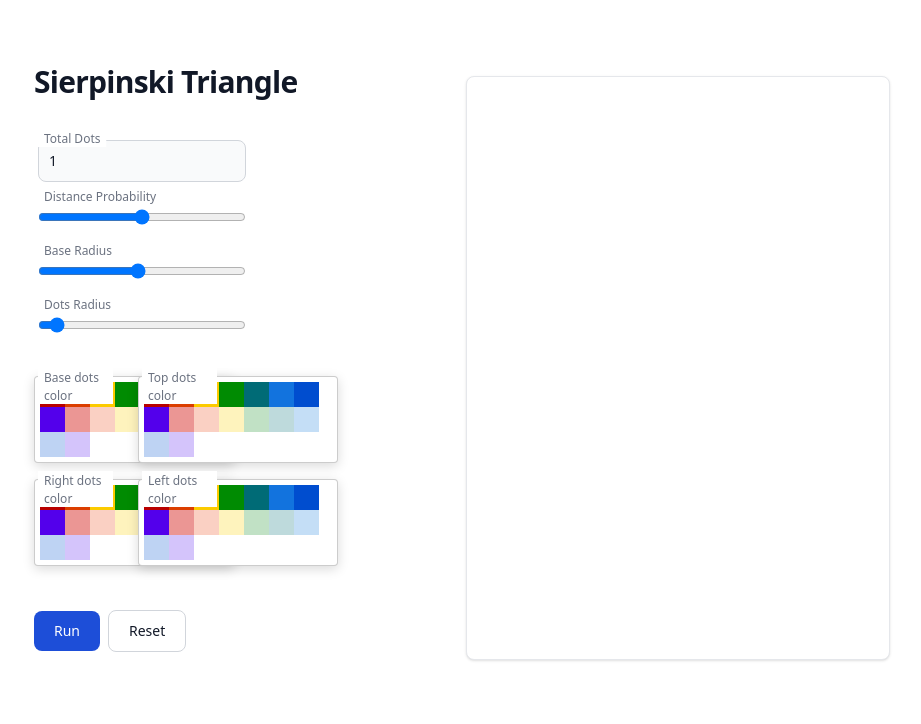
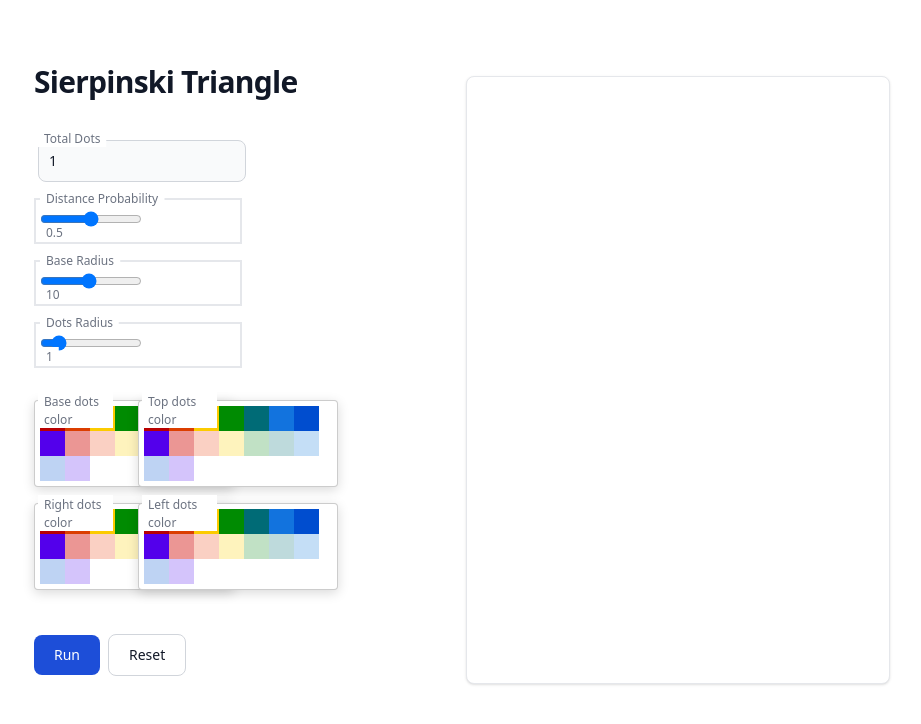
Before and after one commit to ymchandra/sierpinski-triangle, a Next.js app: page / in a window 1280 px wide. Shown: the top 724 px of the page, without its empty margins (30-951 px from the left). Built offline with nearby package versions, Linux system fonts and the light colour scheme.

Commit message:
added current value of props to ui

```diff
--- a/components/properties.tsx
+++ b/components/properties.tsx
@@ -22,7 +22,7 @@ const Properties = ({model, onChange, children}: & Props) => {
                            onChange({...model, dots: parseInt(e.target.value)})
                        }}/>
             </div>
-            <div className={"relative mt-4"}>
+            <div className={"relative mt-4 border-2 w-1/2"}>
                 <label htmlFor="distance" className={"helperLabel"}>Distance Probability</label>
                 <input id="distance" placeholder="Distance Probability"
                        type={"range"}
@@ -33,8 +33,9 @@ const Properties = ({model, onChange, children}: & Props) => {
                        onChange={(e) => {
                            onChange({...model, distance: parseFloat(e.target.value)})
                        }}/>
+                <label className={"valueLabel"}>{model.distance}</label>
             </div>
-            <div className={"relative mt-4"}>
+            <div className={"relative mt-4 border-2 w-1/2"}>
                 <label htmlFor="base_radius" className={"helperLabel"}>Base Radius</label>
                 <input id="base_radius" placeholder="Base Radius"
                        type={"range"}
@@ -45,8 +46,9 @@ const Properties = ({model, onChange, children}: & Props) => {
                        onChange={(e) => {
                            onChange(updateOptions(model, "baseRadius", parseInt(e.target.value)))
                        }}/>
+                <label className={"valueLabel"}>{model.options.baseRadius}</label>
             </div>
-            <div className={"relative mt-4"}>
+            <div className={"relative mt-4 border-2 w-1/2"}>
                 <label htmlFor="dots_radius" className={"helperLabel"}>Dots Radius</label>
                 <input id="dots_radius" placeholder="Dots Radius"
                        type={"range"}
@@ -57,6 +59,7 @@ const Properties = ({model, onChange, children}: & Props) => {
                        onChange={(e) => {
                            onChange(updateOptions(model, "dotsRadius", parseInt(e.target.value)))
                        }}/>
+                <label className={"valueLabel"}>{model.options.dotsRadius}</label>
             </div>
             <div className={"grid grid-cols-2 w-1/2 mt-4"}>
                 <div className={"relative mt-4"}>
--- a/components/striangle.tsx
+++ b/components/striangle.tsx
@@ -25,11 +25,7 @@ const INITIAL_POINTS = {
 
 const STriangle = ({show, dots, distance, options}: Params) => {
     const {baseRadius, baseDotsColor, topDotsColor, rightDotsColor, leftDotsColor, dotsRadius} = options;
-    const newPoints = [
-        <circle key={1} cx={`${INITIAL_POINTS.x1}%`} cy={`${INITIAL_POINTS.y1}%`} r={baseRadius} fill={baseDotsColor}/>,
-        <circle key={2} cx={`${INITIAL_POINTS.x2}%`} cy={`${INITIAL_POINTS.y2}%`} r={baseRadius} fill={baseDotsColor}/>,
-        <circle key={3} cx={`${INITIAL_POINTS.x3}%`} cy={`${INITIAL_POINTS.y3}%`} r={baseRadius} fill={baseDotsColor}/>,
-    ];
+    const newPoints = [];
     const randomPointOptions: RandomPointProps = {
         basePoints: INITIAL_POINTS,
         x: random(SVG_WIDTH),
@@ -50,6 +46,9 @@ const STriangle = ({show, dots, distance, options}: Params) => {
     }
     return show ? (
         <svg height={`${SVG_HEIGHT}%`} width={`${SVG_WIDTH}%`}>
+            <circle key={1} cx={`${INITIAL_POINTS.x1}%`} cy={`${INITIAL_POINTS.y1}%`} r={baseRadius} fill={baseDotsColor}/>,
+            <circle key={2} cx={`${INITIAL_POINTS.x2}%`} cy={`${INITIAL_POINTS.y2}%`} r={baseRadius} fill={baseDotsColor}/>,
+            <circle key={3} cx={`${INITIAL_POINTS.x3}%`} cy={`${INITIAL_POINTS.y3}%`} r={baseRadius} fill={baseDotsColor}/>,
             {newPoints}
         </svg>
     ) : <></>;
--- a/styles/globals.css
+++ b/styles/globals.css
@@ -24,3 +24,7 @@ input {
 .helperLabel {
   @apply absolute text-base text-gray-500 dark:text-gray-400 duration-300 transform -translate-y-4 scale-75 top-0.5 z-10 origin-[0] bg-white dark:bg-gray-900 px-2 peer-focus:px-2 peer-focus:text-blue-600 peer-focus:dark:text-blue-500 peer-placeholder-shown:scale-100 peer-placeholder-shown:-translate-y-1/2 peer-placeholder-shown:top-1/2 peer-focus:top-2 peer-focus:scale-75 peer-focus:-translate-y-4 left-1
 }
+
+.valueLabel {
+  @apply absolute text-base text-gray-500 dark:text-gray-400 duration-300 transform -translate-y-4 scale-75 top-9 z-10 origin-[0] bg-white dark:bg-gray-900 px-2 peer-focus:px-2 peer-focus:text-blue-600 peer-focus:dark:text-blue-500 peer-placeholder-shown:scale-100 peer-placeholder-shown:-translate-y-1/2 peer-placeholder-shown:top-1/2 peer-focus:top-2 peer-focus:scale-75 peer-focus:-translate-y-4 left-1
+}
```
